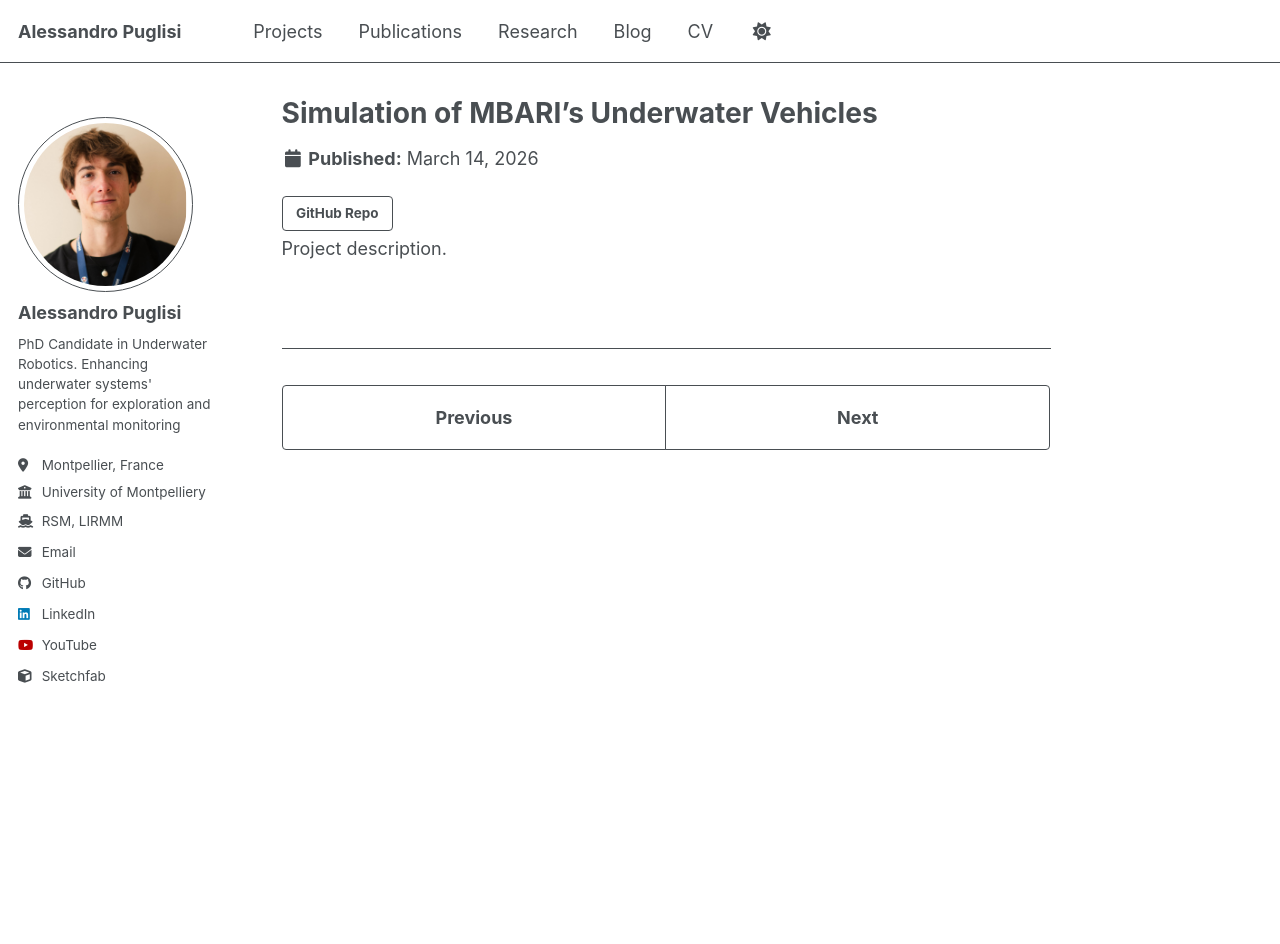
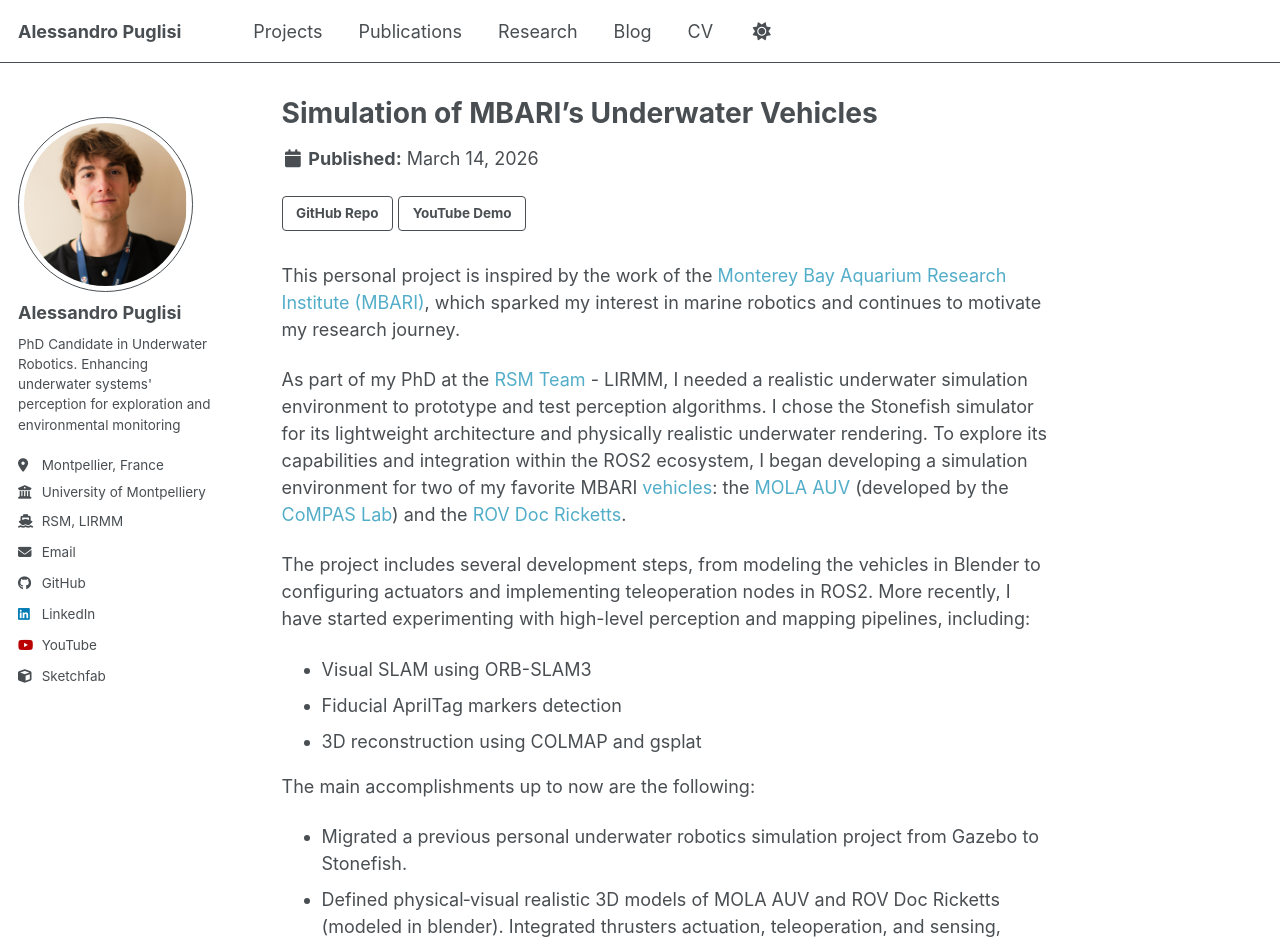
Before and after one commit to AlePuglisi/AlePuglisi.github.io, a Jekyll site: the page built from _projects/project_04_underwaterMBARI.md, in a window 1280 px wide and 1400 px high. Shown: the top 944 px of the window. Built offline with Jekyll 4.4.1, drawn with Linux system fonts in a browser that asks for light colours; a script bundle is joined from its source files by our own code; library files that are not in the unit come from our copies; some of the changed text lies outside the part shown.

Commit message:
feat(projects): updating sonar and MBARI project

```diff
--- a/_projects/project_04_underwaterMBARI.md
+++ b/_projects/project_04_underwaterMBARI.md
@@ -14,6 +14,39 @@ collection: portfolio
 
 <div class="project-github-link">
   <a href="https://github.com/AlePuglisi/MBARI-vehicles-sim-ros2" class="btn btn--inverse">GitHub Repo</a>
-</div>
+  <a href="https://youtu.be/2kjYHoX9uA8?si=bx9ndiEQMwIl3Mih" class="btn btn--inverse">YouTube Demo</a>
+</div><br>
+This personal project is inspired by the work of the [Monterey Bay Aquarium Research Institute (MBARI)](https://www.mbari.org/), which sparked my interest in marine robotics and continues to motivate my research journey.
 
-Project description.
+As part of my PhD at the [RSM Team](https://www.lirmm.fr/equipes/rsm/) - LIRMM, I needed a realistic underwater simulation environment to prototype and test perception algorithms. I chose the Stonefish simulator for its lightweight architecture and physically realistic underwater rendering.
+To explore its capabilities and integration within the ROS2 ecosystem, I began developing a simulation environment for two of my favorite MBARI [vehicles](https://www.mbari.org/our-work/technologies/vehicles/): the [MOLA AUV](https://www.mbari.org/technology/mola-auv/) (developed by the [CoMPAS Lab](https://www.mbari.org/team/compas-lab-control-modeling-and-perception-of-autonomous-systems-laboratory/)) and the [ROV Doc Ricketts](https://www.mbari.org/technology/rov-doc-ricketts/).
+
+The project includes several development steps, from modeling the vehicles in Blender to configuring actuators and implementing teleoperation nodes in ROS2. More recently, I have started experimenting with high-level perception and mapping pipelines, including:
+- Visual SLAM using ORB-SLAM3
+- Fiducial AprilTag markers detection
+- 3D reconstruction using COLMAP and gsplat
+
+The main accomplishments up to now are the following:
+
+- Migrated a previous personal underwater robotics simulation project from Gazebo to Stonefish.
+- Defined physical‑visual realistic 3D models of MOLA AUV and ROV Doc Ricketts (modeled in blender). Integrated
+thrusters actuation, teleoperation, and sensing, based on vehicle’s specifications and MBARI’s research papers.
+- Tested state‑of‑the‑art computer vision and robotics algorithms on custom modeled world
+(Kalman filtering, COLMAP SfM, gsplat, AprilTag, ORB‑SLAM3).
+
+**Project Demo Video**
+<iframe src="https://www.youtube.com/embed/2kjYHoX9uA8"
+  title="MBARI Simulation Demo"
+  width="640" height="360"
+  frameborder="0"
+  allow="accelerometer; autoplay; clipboard-write; encrypted-media; gyroscope; picture-in-picture"
+  allowfullscreen>
+</iframe>
+<br>
+
+**Project Overview Presentation**
+<iframe src="/files/projects/MBARI_vehicles_sim_ros2.pdf" width="100%" height="600" frameborder="no" border="0" marginwidth="0" marginheight="0"></iframe>
+<br>
+
+Stay tuned, new simulation projects are under development! e.g. Lightweight manipulator for MOLA, acoustic SLAM with factor
+graph (gtsam), deep sea animals tracking, autonomous navigation in coral reef restoration garden.
```
Also changed, not shown: _projects/project_03_sonardriver.md (+7 -1 lines), 1 other file.
